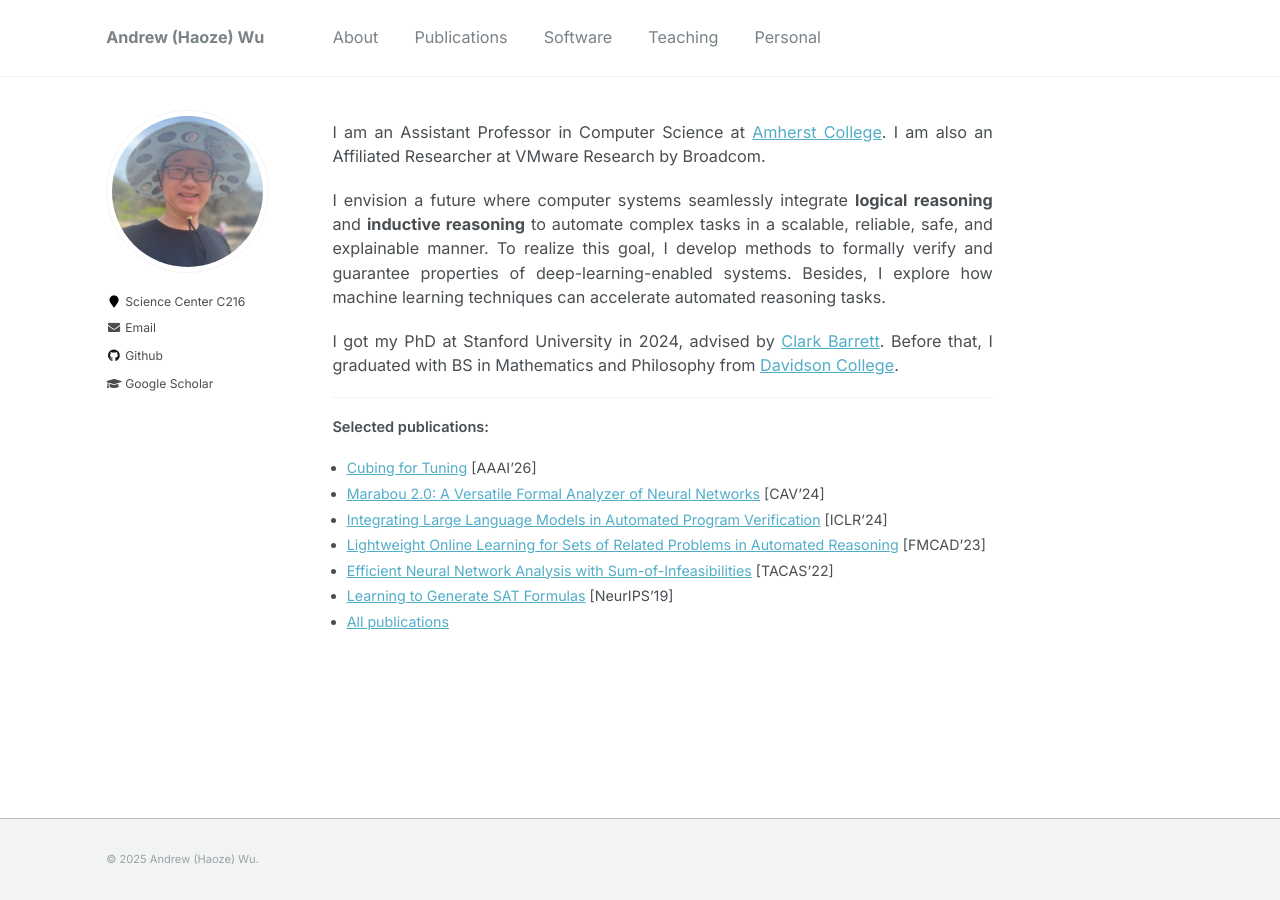
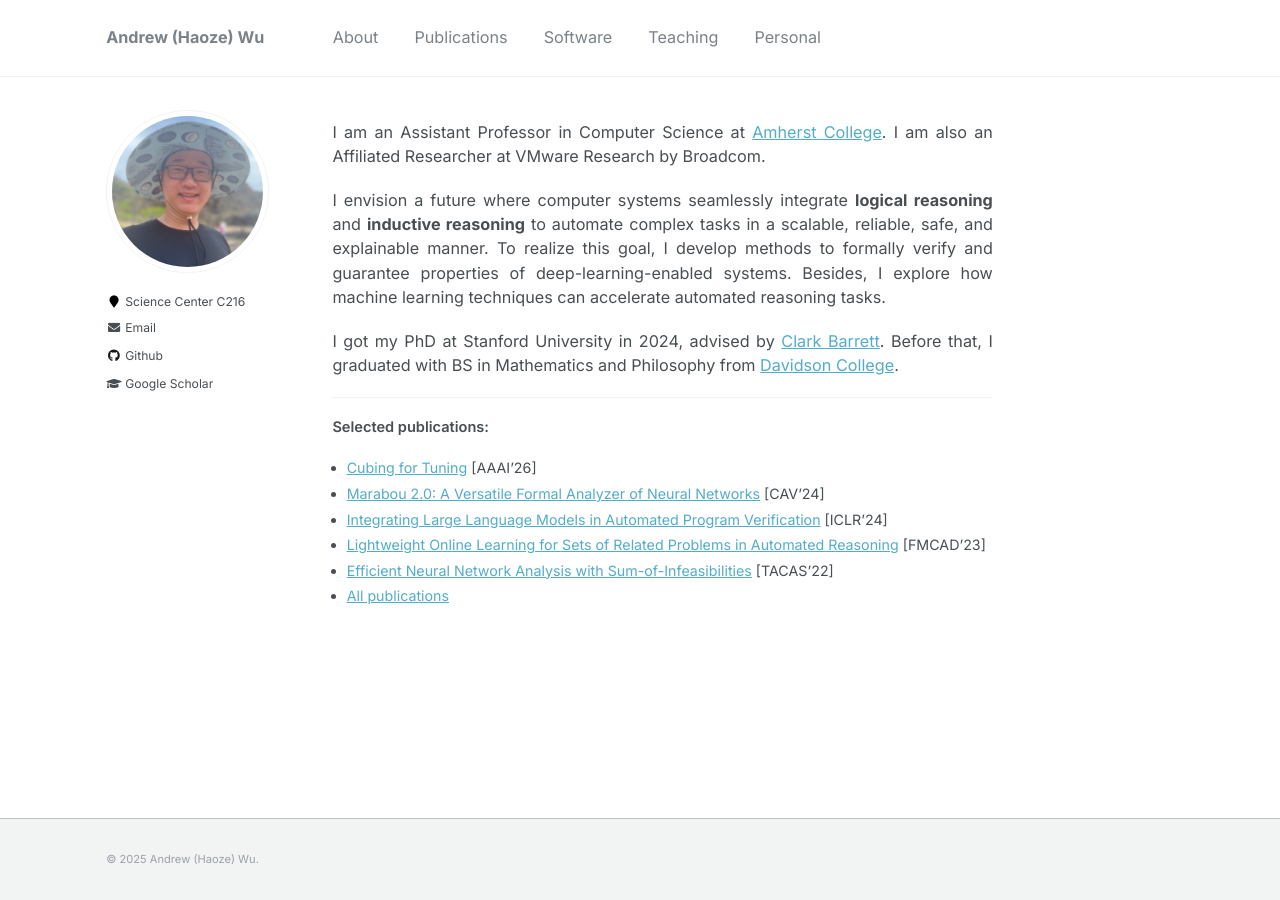
Before and after one commit to wu-haoze/wu-haoze.github.io, a Jekyll site: the page built from _pages/about.md, in a window 1280 px wide. Built offline with Jekyll 4.4.1, drawn with Linux system fonts in a browser that asks for light colours.

Commit message:
Remove publication link for 'Learning to Generate SAT Formulas'

```diff
--- a/_pages/about.md
+++ b/_pages/about.md
@@ -24,5 +24,4 @@ I got my PhD at Stanford University in 2024, advised by [Clark Barrett](https://
 - [Integrating Large Language Models in Automated Program Verification](https://arxiv.org/abs/2310.04870){:target="_blank"} [ICLR'24]
 - [Lightweight Online Learning for Sets of Related Problems in Automated Reasoning](https://arxiv.org/abs/2305.11087){:target="_blank"} [FMCAD'23]
 - [Efficient Neural Network Analysis with Sum-of-Infeasibilities](https://link.springer.com/chapter/10.1007/978-3-030-99524-9_8) [TACAS'22]
-- [Learning to Generate SAT Formulas](https://arxiv.org/abs/1910.13445){:target="_blank"} [NeurIPS'19]
 - [All publications](https://wu-haoze.github.io/publications/)
```
